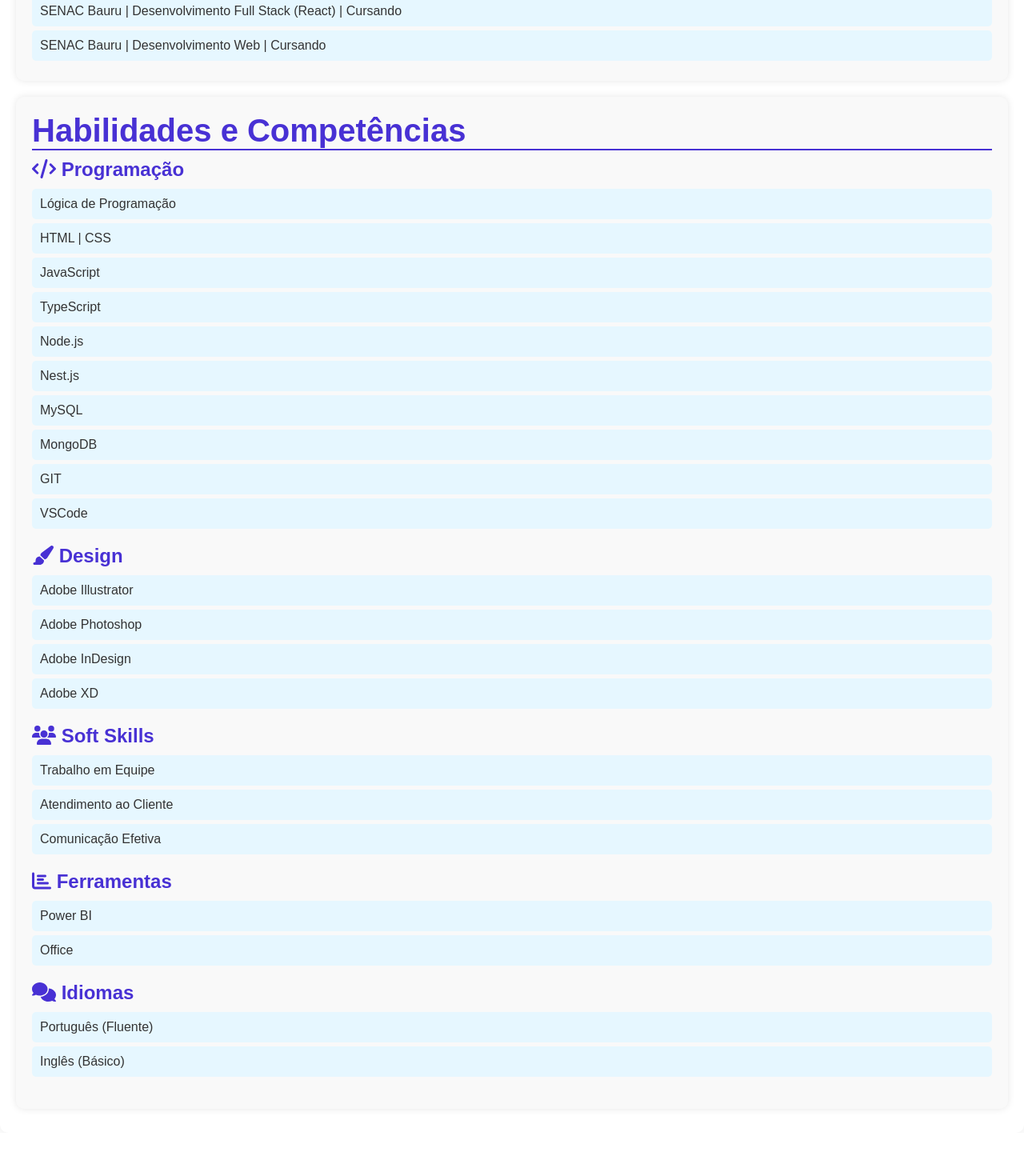
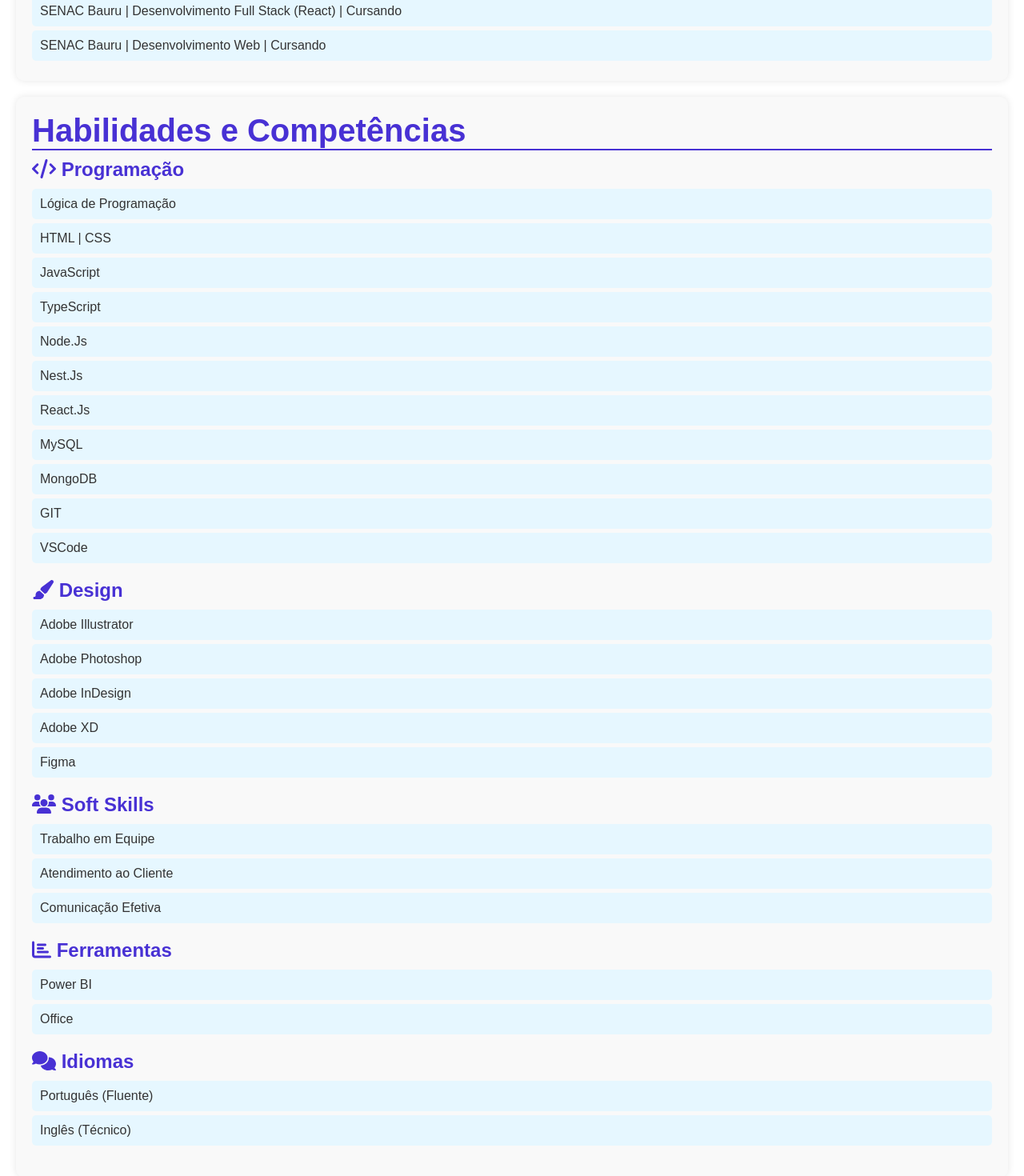
Before and after one commit to lukaslimna1/portifolio, a React (Create React App) app: page /curriculo in a window 1280 px wide. Shown: the part 1301-2771 px from the top of the page at 80% size. Before the commit the page ends 2717 px from the top, so only its background shows below. Built offline with nearby package versions, Linux system fonts and the light colour scheme.

Commit message:
18/08 - 1:50
Acrescentando o que faltava no curriculo

```diff
--- a/src/paginas/curriculo.tsx
+++ b/src/paginas/curriculo.tsx
@@ -100,8 +100,9 @@
             <li>HTML | CSS</li>
             <li>JavaScript</li>
             <li>TypeScript</li>
-            <li>Node.js</li>
-            <li>Nest.js</li>
+            <li>Node.Js</li>
+            <li>Nest.Js</li>
+            <li>React.Js</li>
             <li>MySQL</li>
             <li>MongoDB</li>
             <li>GIT</li>
@@ -118,6 +119,7 @@
             <li>Adobe Photoshop</li>
             <li>Adobe InDesign</li>
             <li>Adobe XD</li>
+            <li>Figma</li>
           </ul>
         </div>
 
@@ -148,7 +150,7 @@
           </h3>
           <ul className='habilidade-lista'>
             <li>Português (Fluente)</li>
-            <li>Inglês (Básico)</li>
+            <li>Inglês (Técnico)</li>
           </ul>
         </div>
       </section>
```
